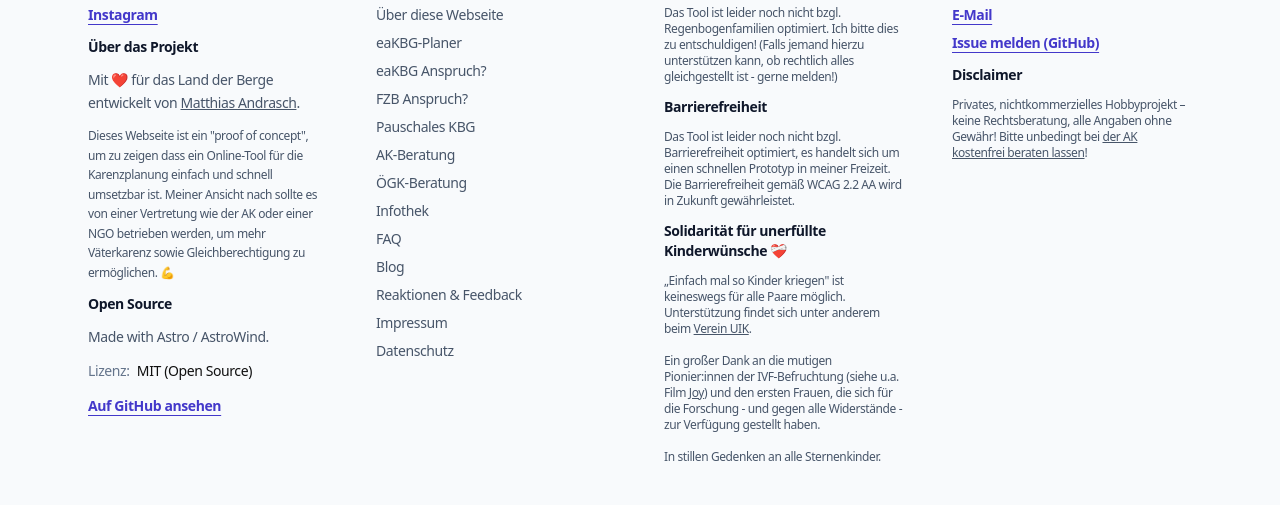
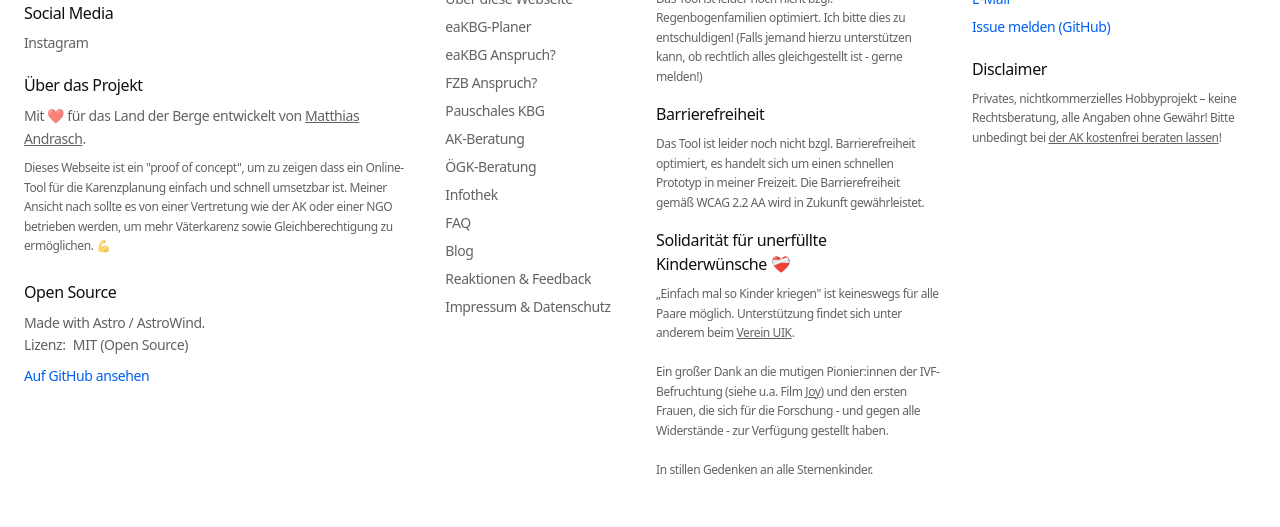
Before and after one commit to mandrasch/karenz-wizard, an Astro site: page / in a window 1280 px wide. Shown: the part 3036-3563 px from the top of the page. Before the commit the page ends 3541 px from the top, so only its background shows below. Built offline with nearby package versions, Linux system fonts and the light colour scheme; Astro itself is replaced by a stand-in of ours; what limax would draw is missing.

Commit message:
feat(phase 12.3): adopt AstroWind footer spacing + typography
Re-style src/components/widgets/FooterKW.astro after
git show d56c54d:src/components/widgets/Footer.astro.

Content preserved unchanged (disclaimer card, Social Media, Über
das Projekt, Open Source + license, Menü list, Diversity +
Barrierefreiheit + Solidarität block, Kontakt & Feedback + Disclaimer).
Only spacing + type rules changed.

Adopted from AstroWind:
- Wrapper: not-prose + relative + border-t border-gray-200
  (replaces the `bg-slate-50` stripe beneath the disclaimer).
- Container: max-w-7xl (was max-w-6xl) with px-4 sm:px-6.
- Vertical: py-8 md:py-12 (was py-10).
- Layout: 12-col grid. Brand column col-span-4/lg, content
  columns col-span-3 or col-span-2/3 stacked on narrow screens.
- Brand: "Karenz Wizard" link first in the brand column at
  `font-bold text-xl` (AstroWind puts site name at top, we were
  missing that; added).
- Column titles: `font-medium mb-2` (was `text-sm font-semibold
  text-slate-900`). Sans the text-sm modifier, titles inherit
  the base size — matches AstroWind's slightly-bigger title scale.
- Body text: `text-sm text-muted leading-relaxed` for paragraphs,
  `text-xs text-muted` for the smaller disclaimers, `text-sm`
  for link lists.
- Links: default list links use the AstroWind hover chain
  `text-muted transition duration-150 ease-in-out hover:text-gray-700
  hover:underline`. Primary/CTA-style links (email, GitHub issue,
  GitHub view) switched to `text-primary hover:underline`
  (was the ad-hoc `text-indigo-700`), picking up --aw-color-primary.

Consolidation:
- Merged "Impressum" + "Datenschutz" footer menu items into a single
  "Impressum & Datenschutz" entry (same target).

Verified:
- npm run build: 24 pages, green.
- npm run check: 0/0/0 across 42 files.
- Footer renders end-to-end on / with clean spacing, brand at top
  of left column, lighter muted text color, roomy 12-col grid.

```diff
--- a/src/components/widgets/FooterKW.astro
+++ b/src/components/widgets/FooterKW.astro
@@ -1,15 +1,28 @@
 ---
 // FooterKW.astro — Karenz Wizard footer.
-// Pure markup port from src/lib/components/Footer.svelte.
-// "Made with SvelteKit" replaced with "Made with Astro / AstroWind".
+// Phase 12.3: spacing + typography ported from
+// git show d56c54d:src/components/widgets/Footer.astro (AstroWind default).
+//
+// Adopted patterns:
+//  - border-t border-gray-200, not-prose wrapper
+//  - max-w-7xl mx-auto container, px-4 sm:px-6
+//  - 12-col grid: brand col-span-4, each link block col-span-2/3
+//  - py-8 md:py-12 vertical padding on the grid
+//  - font-medium (not bold) for column titles
+//  - text-muted (--aw-color-text-muted) instead of hard-coded slate
+//  - hover:text-gray-700 hover:underline transition
+//
+// Our content stays identical — "Made with Astro / AstroWind" line,
+// Diversity/Barrierefreiheit/Solidarität section, top disclaimer card.
 ---
 
-<footer>
-  <div class="mx-auto w-full max-w-6xl px-4 pb-16 sm:px-6">
+<footer class="not-prose relative border-t border-gray-200">
+  <!-- Warning/disclaimer box (pre-grid, stays with its own styling) -->
+  <div class="mx-auto w-full max-w-7xl px-4 pt-10 sm:px-6">
     <div
       class="flex flex-col items-start justify-between gap-4 border-2 border-slate-200 p-3 text-sm sm:flex-row"
     >
-      <p class="max-w-full leading-relaxed font-semibold text-slate-700">
+      <p class="max-w-full leading-relaxed font-semibold text-default">
         ⚠️ Diese Seite ist ein privates Hobby-Projekt. Alle Angaben sind ohne Gewähr und
         unverbindlich, es können Fehler enthalten sein. Diese Webseite stellt keine Rechtsberatung
         dar! Für verbindliche Auskünfte wende dich an <a href="/ak-beratung/" class="underline">
@@ -18,97 +31,153 @@
       </p>
     </div>
   </div>
-  <div class="border-t border-slate-200 bg-slate-50">
-    <div class="mx-auto w-full max-w-6xl px-4 py-10 sm:px-6">
-      <div
-        class="grid grid-cols-1 gap-8 sm:grid-cols-2 md:grid-cols-4 lg:gap-12"
-        aria-label="Footer Navigation"
-      >
-        <section class="space-y-3" aria-labelledby="footer-about">
-          <h2 id="footer-social-media" class="text-sm font-semibold text-slate-900">Social Media</h2>
-          <ul class="mb-5 space-y-2 text-sm text-slate-600">
+
+  <div class="relative mx-auto max-w-7xl px-4 sm:px-6">
+    <div class="grid grid-cols-12 gap-4 gap-y-8 py-8 sm:gap-8 md:py-12" aria-label="Footer Navigation">
+      <!-- Brand + About column (col-span-4) -->
+      <section class="col-span-12 lg:col-span-4" aria-labelledby="footer-about">
+        <div class="mb-2">
+          <a class="inline-block font-bold text-xl" href="/">Karenz Wizard</a>
+        </div>
+
+        <h2 id="footer-social-media" class="mt-4 mb-2 font-medium">Social Media</h2>
+        <ul class="mb-5 space-y-2 text-sm">
           <li>
             <a
-                class="font-semibold text-indigo-700 underline underline-offset-4"
+              class="text-muted transition duration-150 ease-in-out hover:text-gray-700 hover:underline"
               href="https://www.instagram.com/karenz_wizard/">Instagram</a
             >
           </li>
         </ul>
-          <h2 id="footer-about" class="text-sm font-semibold text-slate-900">Über das Projekt</h2>
-          <p class="text-sm leading-relaxed text-slate-600">
+
+        <h2 id="footer-about" class="mb-2 font-medium">Über das Projekt</h2>
+        <p class="text-sm leading-relaxed text-muted">
           Mit ❤️ für das Land der Berge entwickelt von <a class="underline" href="https://mandrasch.dev"
             >Matthias Andrasch</a
           >.
         </p>
-          <p class="text-xs leading-relaxed text-slate-600">
+        <p class="mt-2 text-xs leading-relaxed text-muted">
           Dieses Webseite ist ein "proof of concept", um zu zeigen dass ein Online-Tool für die
           Karenzplanung einfach und schnell umsetzbar ist. Meiner Ansicht nach sollte es von einer
           Vertretung wie der AK oder einer NGO betrieben werden, um mehr Väterkarenz sowie
           Gleichberechtigung zu ermöglichen. 💪
         </p>
-          <h2 id="footer-open-source" class="mt-6 text-sm font-semibold text-slate-900">
-            Open Source
-          </h2>
-          <p class="text-sm leading-relaxed text-slate-600">Made with Astro / AstroWind.</p>
-          <p class="text-sm">
-            <span class="text-slate-500">Lizenz:</span>
+
+        <h2 id="footer-open-source" class="mt-6 mb-2 font-medium">Open Source</h2>
+        <p class="text-sm leading-relaxed text-muted">Made with Astro / AstroWind.</p>
+        <p class="text-sm text-muted">
+          <span>Lizenz:</span>
           <span class="ml-1">MIT (Open Source)</span>
         </p>
-
-          <p>
+        <p class="mt-2">
           <a
             href="https://github.com/mandrasch/karenz-wizard"
             target="_blank"
             rel="noreferrer noopener"
-              class="inline-flex items-center text-sm font-semibold text-indigo-700 underline underline-offset-4"
+            class="inline-flex items-center text-sm font-medium text-primary transition duration-150 ease-in-out hover:underline"
           >
             Auf GitHub ansehen
           </a>
         </p>
       </section>
 
-        <nav class="space-y-3" aria-labelledby="footer-links">
-          <h2 id="footer-links" class="text-sm font-semibold text-slate-900">Menü</h2>
-          <ul class="space-y-2 text-sm text-slate-600">
-            <li><a class="hover:text-slate-900" href="/ueber/">Über diese Webseite</a></li>
-            <li><a class="hover:text-slate-900" href="/eakbg-planer/">eaKBG-Planer</a></li>
-            <li><a class="hover:text-slate-900" href="/eakbg-anspruch/">eaKBG Anspruch?</a></li>
-            <li><a class="hover:text-slate-900" href="/fzb-anspruch/">FZB Anspruch?</a></li>
-            <li><a class="hover:text-slate-900" href="/pauschales-kbg/">Pauschales KBG</a></li>
-            <li><a class="hover:text-slate-900" href="/ak-beratung/">AK-Beratung</a></li>
-            <li><a class="hover:text-slate-900" href="/oegk-beratung/">ÖGK-Beratung</a></li>
-            <li><a class="hover:text-slate-900" href="/infothek/">Infothek</a></li>
-            <li><a class="hover:text-slate-900" href="/faq/">FAQ</a></li>
-            <li><a class="hover:text-slate-900" href="/blog/">Blog</a></li>
-            <li>
-              <a class="hover:text-slate-900" href="/reaktionen-und-feedback/">Reaktionen &amp; Feedback</a>
+      <!-- Menü column (col-span-2/3) -->
+      <nav class="col-span-6 md:col-span-3 lg:col-span-2" aria-labelledby="footer-links">
+        <h2 id="footer-links" class="mb-2 font-medium">Menü</h2>
+        <ul class="text-sm">
+          <li class="mb-2">
+            <a
+              class="text-muted transition duration-150 ease-in-out hover:text-gray-700 hover:underline"
+              href="/ueber/">Über diese Webseite</a
+            >
           </li>
-            <li>
-              <a class="hover:text-slate-900" href="/impressum-datenschutz/">Impressum</a>
+          <li class="mb-2">
+            <a
+              class="text-muted transition duration-150 ease-in-out hover:text-gray-700 hover:underline"
+              href="/eakbg-planer/">eaKBG-Planer</a
+            >
           </li>
-            <li>
-              <a class="hover:text-slate-900" href="/impressum-datenschutz/">Datenschutz</a>
+          <li class="mb-2">
+            <a
+              class="text-muted transition duration-150 ease-in-out hover:text-gray-700 hover:underline"
+              href="/eakbg-anspruch/">eaKBG Anspruch?</a
+            >
+          </li>
+          <li class="mb-2">
+            <a
+              class="text-muted transition duration-150 ease-in-out hover:text-gray-700 hover:underline"
+              href="/fzb-anspruch/">FZB Anspruch?</a
+            >
+          </li>
+          <li class="mb-2">
+            <a
+              class="text-muted transition duration-150 ease-in-out hover:text-gray-700 hover:underline"
+              href="/pauschales-kbg/">Pauschales KBG</a
+            >
+          </li>
+          <li class="mb-2">
+            <a
+              class="text-muted transition duration-150 ease-in-out hover:text-gray-700 hover:underline"
+              href="/ak-beratung/">AK-Beratung</a
+            >
+          </li>
+          <li class="mb-2">
+            <a
+              class="text-muted transition duration-150 ease-in-out hover:text-gray-700 hover:underline"
+              href="/oegk-beratung/">ÖGK-Beratung</a
+            >
+          </li>
+          <li class="mb-2">
+            <a
+              class="text-muted transition duration-150 ease-in-out hover:text-gray-700 hover:underline"
+              href="/infothek/">Infothek</a
+            >
+          </li>
+          <li class="mb-2">
+            <a
+              class="text-muted transition duration-150 ease-in-out hover:text-gray-700 hover:underline"
+              href="/faq/">FAQ</a
+            >
+          </li>
+          <li class="mb-2">
+            <a
+              class="text-muted transition duration-150 ease-in-out hover:text-gray-700 hover:underline"
+              href="/blog/">Blog</a
+            >
+          </li>
+          <li class="mb-2">
+            <a
+              class="text-muted transition duration-150 ease-in-out hover:text-gray-700 hover:underline"
+              href="/reaktionen-und-feedback/">Reaktionen &amp; Feedback</a
+            >
+          </li>
+          <li class="mb-2">
+            <a
+              class="text-muted transition duration-150 ease-in-out hover:text-gray-700 hover:underline"
+              href="/impressum-datenschutz/">Impressum & Datenschutz</a
+            >
           </li>
         </ul>
       </nav>
 
-        <section class="space-y-3" aria-labelledby="footer-legal">
-          <h2 class="text-sm font-semibold text-slate-900">Diversity 🌈</h2>
-          <p class="text-xs text-slate-600">
+      <!-- Diversity / Barrierefreiheit / Solidarität column (col-span-3) -->
+      <section class="col-span-6 md:col-span-3 lg:col-span-3" aria-labelledby="footer-legal">
+        <h2 id="footer-legal" class="mb-2 font-medium">Diversity 🌈</h2>
+        <p class="mb-4 text-xs leading-relaxed text-muted">
           Das Tool ist leider noch nicht bzgl. Regenbogenfamilien optimiert. Ich bitte dies zu
           entschuldigen! (Falls jemand hierzu unterstützen kann, ob rechtlich alles gleichgestellt
           ist - gerne melden!)
         </p>
-          <h2 class="text-sm font-semibold text-slate-900">Barrierefreiheit</h2>
-          <p class="text-xs text-slate-600">
-            Das Tool ist leider noch nicht bzgl. Barrierefreiheit optimiert, es handelt sich um
-            einen schnellen Prototyp in meiner Freizeit. Die Barrierefreiheit gemäß WCAG 2.2 AA wird
-            in Zukunft gewährleistet.
+
+        <h2 class="mb-2 font-medium">Barrierefreiheit</h2>
+        <p class="mb-4 text-xs leading-relaxed text-muted">
+          Das Tool ist leider noch nicht bzgl. Barrierefreiheit optimiert, es handelt sich um einen
+          schnellen Prototyp in meiner Freizeit. Die Barrierefreiheit gemäß WCAG 2.2 AA wird in
+          Zukunft gewährleistet.
         </p>
-          <h2 class="text-sm font-semibold text-slate-900">
-            Solidarität für unerfüllte Kinderwünsche ❤️‍🩹
-          </h2>
-          <p class="text-xs text-slate-600">
+
+        <h2 class="mb-2 font-medium">Solidarität für unerfüllte Kinderwünsche ❤️‍🩹</h2>
+        <p class="text-xs leading-relaxed text-muted">
           „Einfach mal so Kinder kriegen" ist keineswegs für alle Paare möglich. Unterstützung
           findet sich unter anderem beim <a href="https://uik-verein.de/" class="underline"
             >Verein UIK</a
@@ -121,26 +190,28 @@
         </p>
       </section>
 
-        <section class="space-y-3" aria-labelledby="footer-contact">
-          <h2 id="footer-contact" class="text-sm font-semibold text-slate-900">Kontakt & Feedback</h2>
-          <ul class="space-y-2 text-sm text-slate-600">
-            <li>
+      <!-- Kontakt + Disclaimer column (col-span-3) -->
+      <section class="col-span-6 md:col-span-3 lg:col-span-3" aria-labelledby="footer-contact">
+        <h2 id="footer-contact" class="mb-2 font-medium">Kontakt & Feedback</h2>
+        <ul class="mb-5 text-sm">
+          <li class="mb-2">
             <a
-                class="font-semibold text-indigo-700 underline underline-offset-4"
+              class="text-primary transition duration-150 ease-in-out hover:underline"
               href="mailto:matthias-andrasch-kontakt@mailbox.org">E-Mail</a
             >
           </li>
-            <li>
+          <li class="mb-2">
             <a
-                class="font-semibold text-indigo-700 underline underline-offset-4"
+              class="text-primary transition duration-150 ease-in-out hover:underline"
               href="https://github.com/mandrasch/karenz-wizard/issues/new/choose"
               target="_blank"
               rel="noreferrer noopener">Issue melden (GitHub)</a
             >
           </li>
         </ul>
-          <h2 class="text-sm font-semibold text-slate-900">Disclaimer</h2>
-          <p class="text-xs text-slate-600">
+
+        <h2 class="mb-2 font-medium">Disclaimer</h2>
+        <p class="text-xs leading-relaxed text-muted">
           Privates, nichtkommerzielles Hobbyprojekt – keine Rechtsberatung, alle Angaben ohne
           Gewähr! Bitte unbedingt bei
           <a href="/ak-beratung/" class="underline">der AK kostenfrei beraten lassen</a>!
@@ -148,5 +219,4 @@
       </section>
     </div>
   </div>
-  </div>
 </footer>
```
Lines whose indentation alone changed are shown as unchanged.
